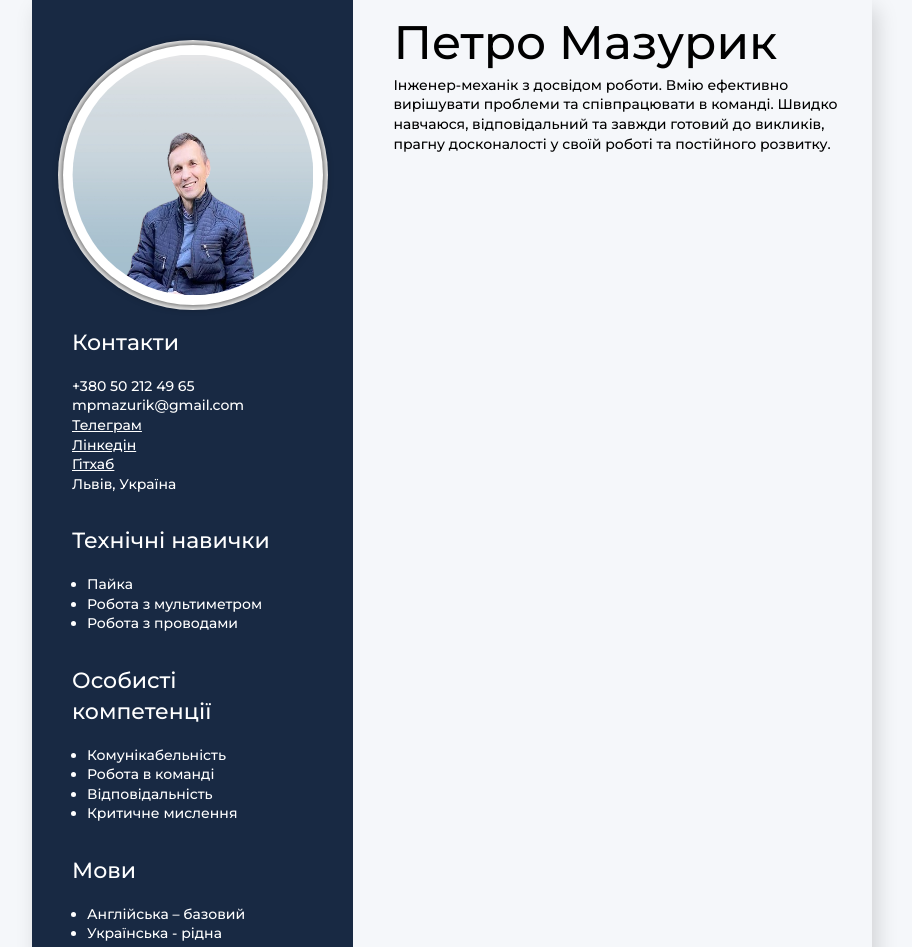
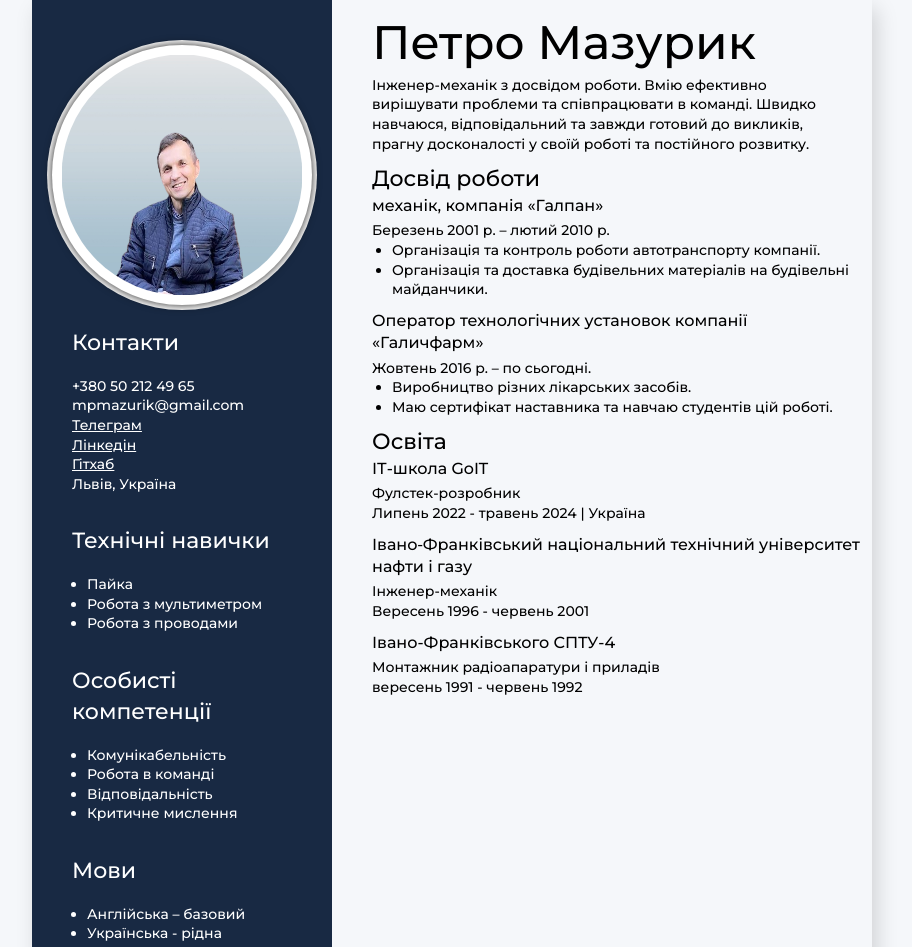
Before and after one commit to PetroMazuryk/mp-resume, a website built with Parcel: page src/index.html in a window 1280 px wide. Shown: the top 947 px of the page, without its empty margins (188-1100 px from the left). Built offline with nearby package versions, Linux system fonts and the light colour scheme; a web font is replaced by a local one.

Commit message:
add information about work and education

```diff
--- a/src/partials/about-myself.html
+++ b/src/partials/about-myself.html
@@ -9,10 +9,86 @@
       Вмію ефективно вирішувати проблеми та співпрацювати в команді.
       Швидко навчаюся, відповідальний та завжди готовий
       до викликів, прагну досконалості у своїй роботі та постійного розвитку.
-
-
     </p>
 
 
+    <!-- work -->
+
+    <div>
+      <h3 class="title">Досвід роботи</h3>
+      <div class="work-container">
+        <h3 class="subtitle-work">
+          механік, компанія «Галпан»
+        </h3>
+        <p class="working-hours">
+          Березень 2001 р. – лютий 2010 р.
+          <span class="delimiter"></span>
+        </p>
+
+        <ul>
+          <li class="work-list">
+            Організація та контроль роботи автотранспорту компанії.
+          </li>
+          <li class="work-list">
+            Організація та доставка будівельних матеріалів на будівельні майданчики.
+          </li>
+        </ul>
+      </div>
+
+      <div class="work-container">
+        <h3 class="subtitle-work">
+          Оператор технологічних установок
+          <span class="subtitle-profession"> компанії «Галичфарм»</span>
+        </h3>
+        <p class="working-hours">
+          Жовтень 2016 р. – по сьогодні.
+          <span class="delimiter"></span>
+        </p>
+
+        <ul>
+          <li class="work-list">
+            Виробництво різних лікарських засобів.
+          </li>
+          <li class="work-list">
+            Маю сертифікат наставника та навчаю студентів цій роботі.
+          </li>
+
+        </ul>
+      </div>
+    </div>
+
+    <!-- Освіта -->
+    <div>
+      <h3 class="title">Освіта</h3>
+      <div class="study-container">
+        <h3 class="title-institution">ІТ-школа GoIT</h3>
+
+        <p class="study-profession">
+          Фулстек-розробник
+          <a target="_blank" href="#" class="project-link"></a>
+        </p>
+        <p class="working-hours">
+          Липень 2022 - травень 2024
+          <span class="delimiter">|</span>
+          Україна
+        </p>
+      </div>
+
+      <div class="study-container">
+        <p class="title-institution">Івано‑Франківський національний технічний університет нафти і газу</p>
+        <p class="study-profession"> Інженер-механік</p>
+        <p class="working-hours">
+          Вересень 1996 - червень 2001 <span class="delimiter"></span>
+        </p>
+      </div>
+
+      <div class="study-container">
+        <p class="title-institution">Івано-Франківського СПТУ-4</p>
+        <p class="study-profession">Монтажник радіоапаратури і приладів</p>
+        <p class="working-hours">
+          вересень 1991 - червень 1992 <span class="delimiter"></span>
+        </p>
+      </div>
+    </div>
   </div>
 </main>
--- /dev/null
+++ b/src/scss/components/_study.scss
@@ -0,0 +1,17 @@
+.study-container {
+  .working-hours {
+    @include font;
+    margin-bottom: 10px;
+  }
+}
+
+.title-institution {
+  @include font($fs: 16px);
+  color: var(---black-color);
+  margin-bottom: 4px;
+}
+
+.study-profession {
+  @include font;
+  color: var(---black-color);
+}
--- /dev/null
+++ b/src/scss/components/_work.scss
@@ -0,0 +1,24 @@
+.work-container {
+  padding-bottom: 10px;
+}
+
+.subtitle-work {
+  @include font($fs: 16px);
+  margin-bottom: 4px;
+}
+.subtitle-profession {
+  color: var(---black-color);
+}
+.working-hours {
+  @include font;
+  color: var(--black-color);
+}
+.delimiter {
+  color: var(--black-color);
+}
+.work-list {
+  color: var(--black-color);
+  font-family: Montserrat;
+  @include font;
+  margin-left: 20px;
+}
--- a/src/scss/index.scss
+++ b/src/scss/index.scss
@@ -4,3 +4,5 @@
 
 @import './components/sidebar';
 @import './components/about-myself';
+@import './components/work';
+@import './components/study';
```
